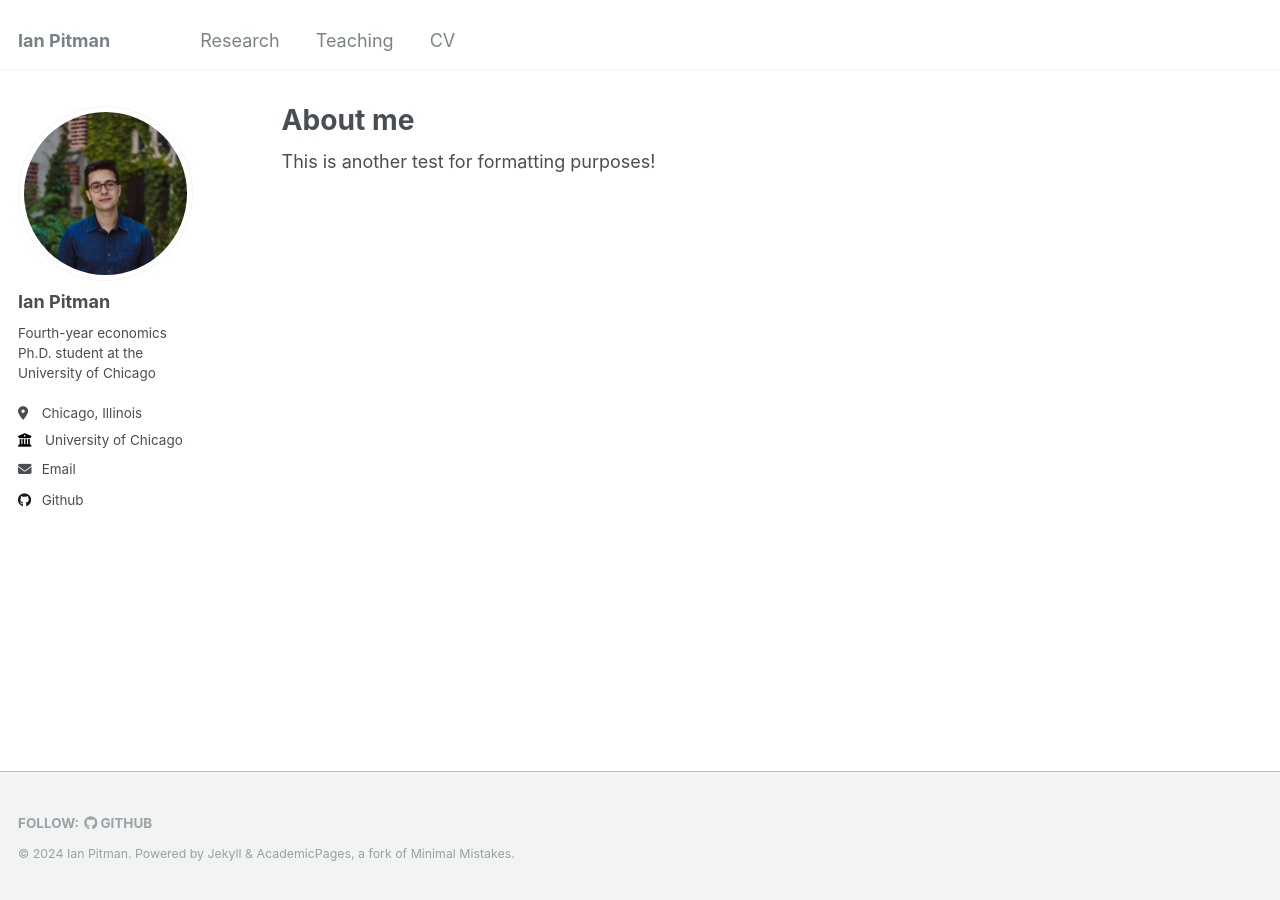
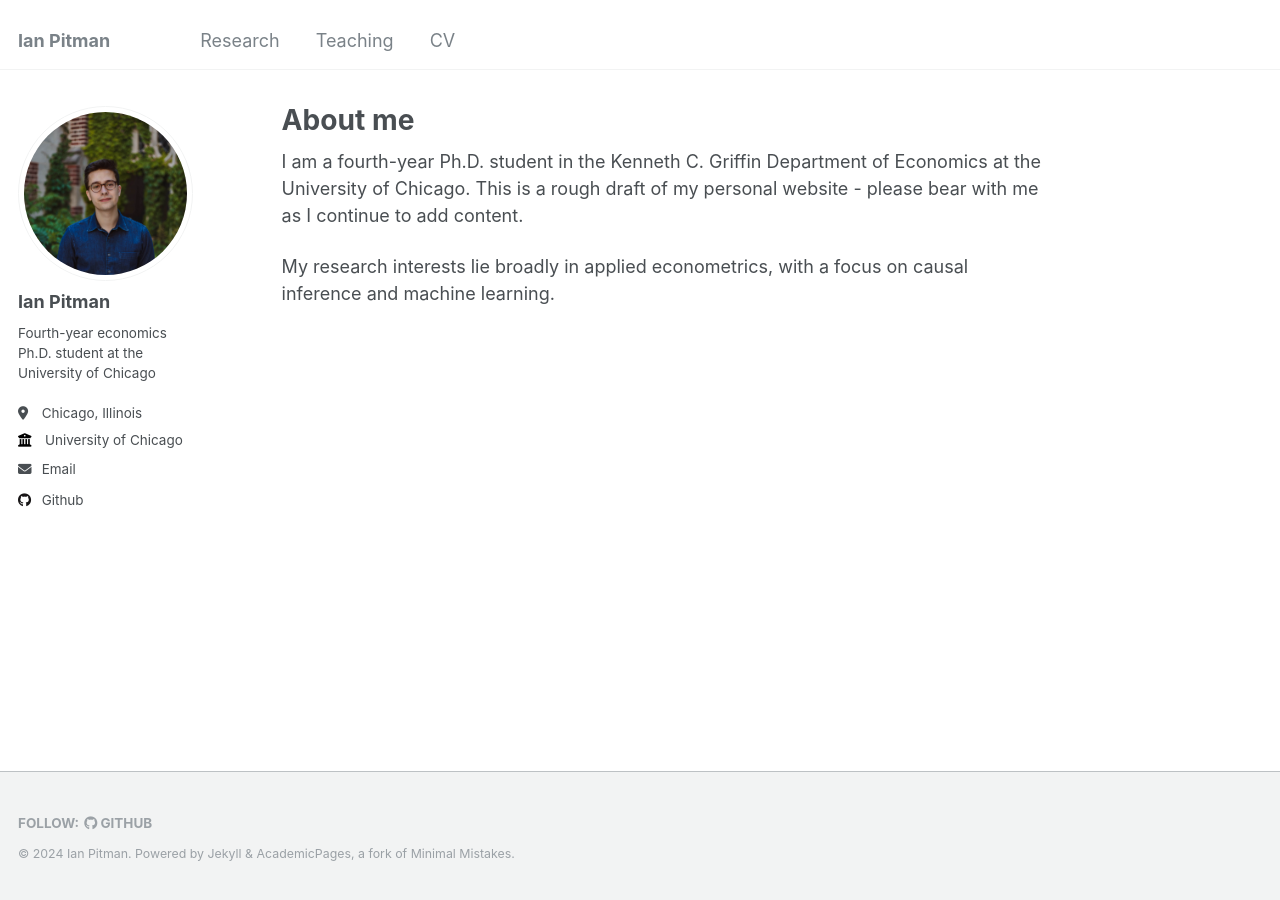
Before and after one commit to ipitman/ipitman.github.io, a Jekyll site: the page built from _pages/about.md, in a window 1280 px wide. Built offline with Jekyll 4.4.1, drawn with Linux system fonts in a browser that asks for light colours.

Commit message:
A few sentences in about.md

```diff
--- a/_pages/about.md
+++ b/_pages/about.md
@@ -7,4 +7,6 @@
   - /about.html
 ---
 
-This is another test for formatting purposes!
+I am a fourth-year Ph.D. student in the Kenneth C. Griffin Department of Economics at the University of Chicago. This is a rough draft of my personal website - please bear with me as I continue to add content.
+
+My research interests lie broadly in applied econometrics, with a focus on causal inference and machine learning.
```
